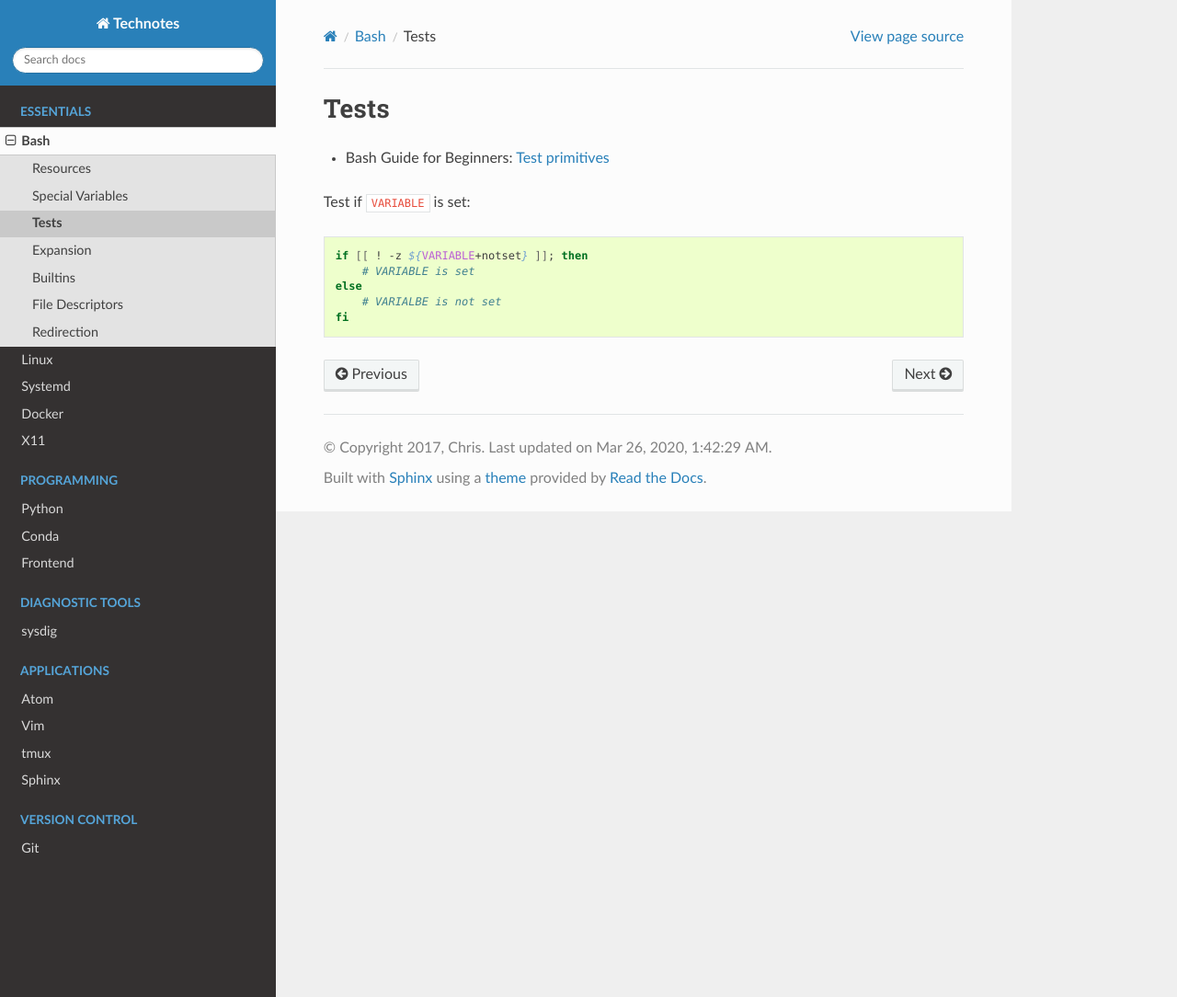
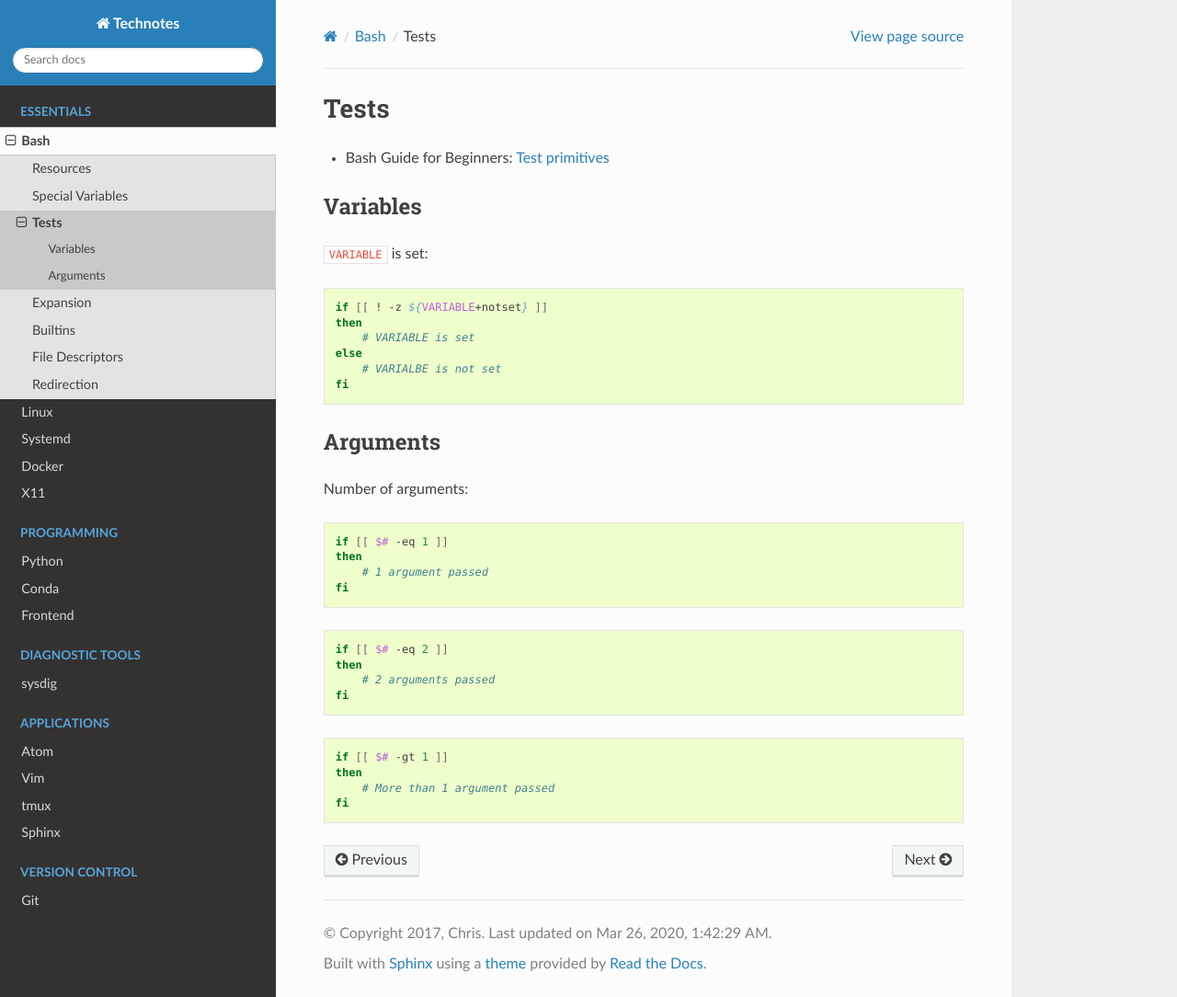
Before and after one commit to heterotopian/technotes, a Sphinx documentation site: the page built from source/bash/test.rst, in a window 1280 px wide and 1084 px high. Shown: the whole window at 92% size. Built offline with Sphinx 7.4.7 and the Read the Docs theme 2.0.0, drawn with Linux system fonts in a browser that asks for light colours.

Commit message:
Add examples

```diff
--- a/source/bash/test.rst
+++ b/source/bash/test.rst
@@ -7,11 +7,40 @@ Tests
 
 - Bash Guide for Beginners: `Test primitives <http://tldp.org/LDP/Bash-Beginners-Guide/html/sect_07_01.html#sect_07_01_01_01>`_
 
+Variables
+=========
 
-Test if ``VARIABLE`` is set::
+``VARIABLE`` is set::
 
-    if [[ ! -z ${VARIABLE+notset} ]]; then
+    if [[ ! -z ${VARIABLE+notset} ]]
+    then
         # VARIABLE is set
     else
         # VARIALBE is not set
     fi
+
+
+
+Arguments
+=========
+
+Number of arguments::
+
+    if [[ $# -eq 1 ]]
+    then
+        # 1 argument passed
+    fi
+
+::
+
+    if [[ $# -eq 2 ]]
+    then
+        # 2 arguments passed
+    fi
+
+::
+
+    if [[ $# -gt 1 ]]
+    then
+        # More than 1 argument passed
+    fi
```
